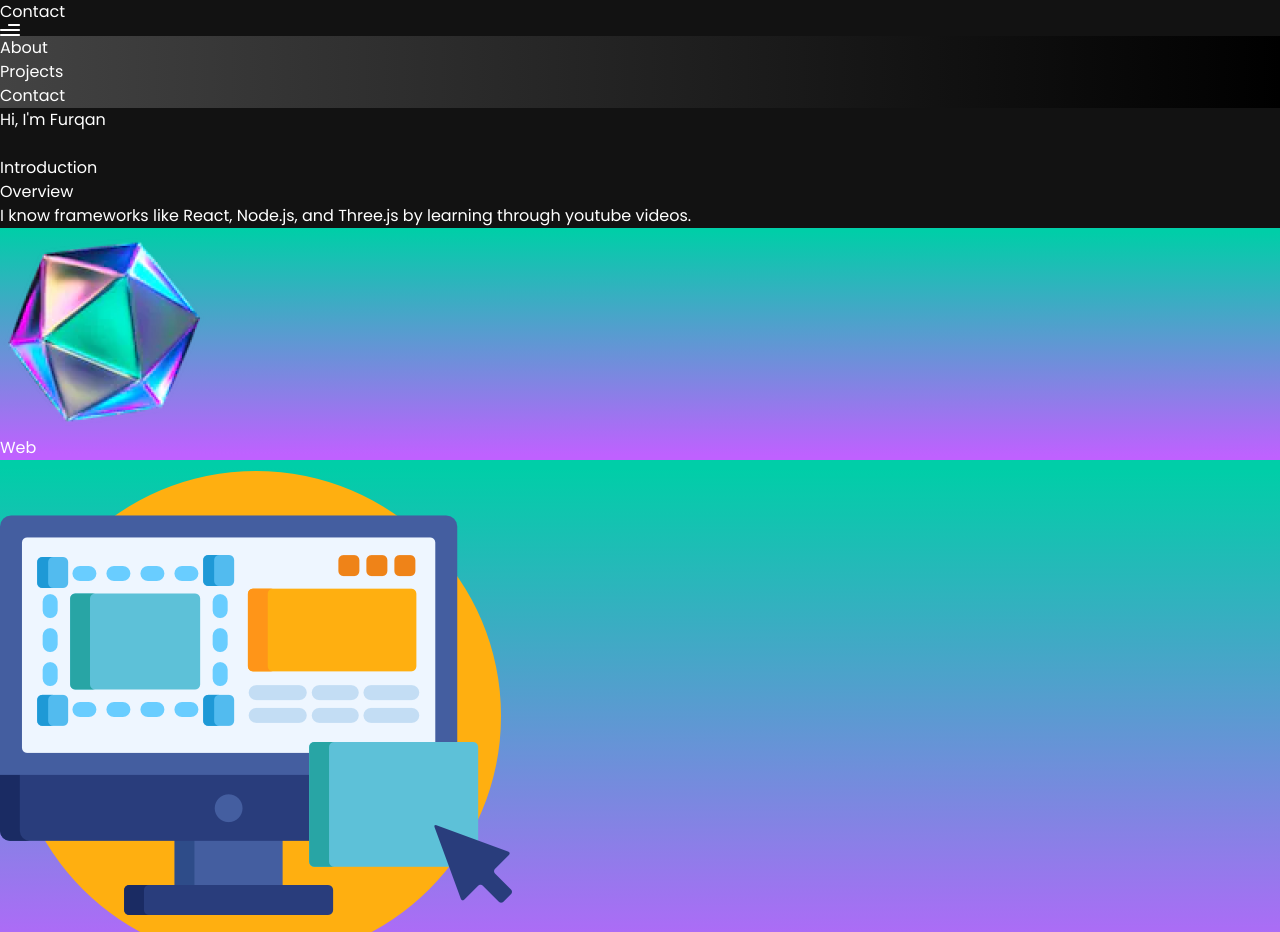
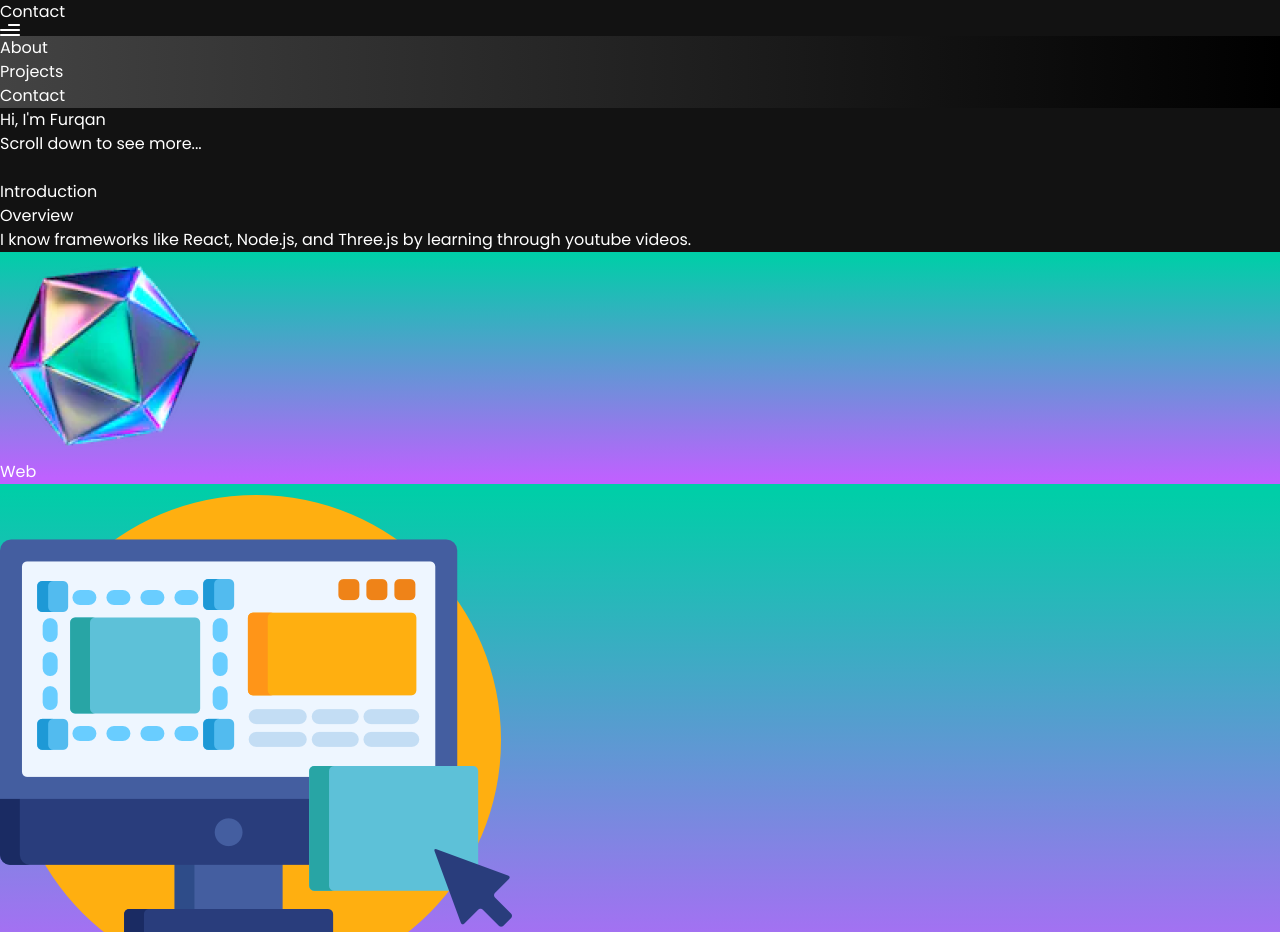
Before and after one commit to mohdfurqan51/Portfolio-Website, a React (Vite) app: page / in a window 1280 px wide. Shown: the part 822-1754 px from the top of the page. Built offline with nearby package versions, Linux system fonts and the light colour scheme.

Commit message:
Update Hero.jsx

```diff
--- a/src/components/Hero.jsx
+++ b/src/components/Hero.jsx
@@ -16,6 +16,7 @@ const Hero = () => {
         <div>
           <h1 className={`${styles.heroHeadText} text-white`}>Hi, I'm <span className='text-[#915eff]'>Furqan</span></h1>
           <p className={`${styles.heroSubText} mt-2 text-white-100`}>
+            Scroll down to see more...
           </p>
         </div>
 
```
